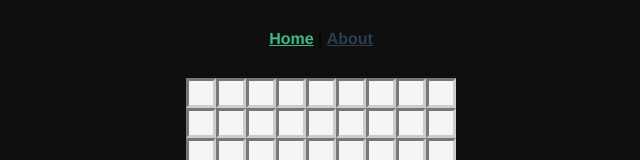
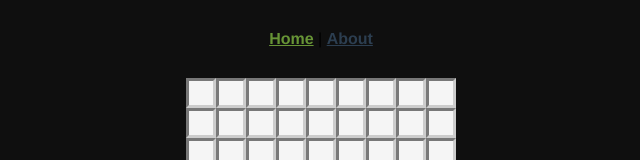
Before and after one commit to bukenoff/minesweeper, a Vue app: page / in a window 1280 px wide. Shown: the top 160 px of the page, without its empty margins (319-959 px from the left). Built offline with nearby package versions, Linux system fonts and the light colour scheme; the HTML template or start-up script is replaced by a standard one.

Commit message:
testing stuff

```diff
--- a/src/App.vue
+++ b/src/App.vue
@@ -40,7 +40,7 @@
     color: #2c3e50;
 
     &.router-link-exact-active {
-      color: #42b983;
+      color: var(--green);
     }
   }
 }
```
